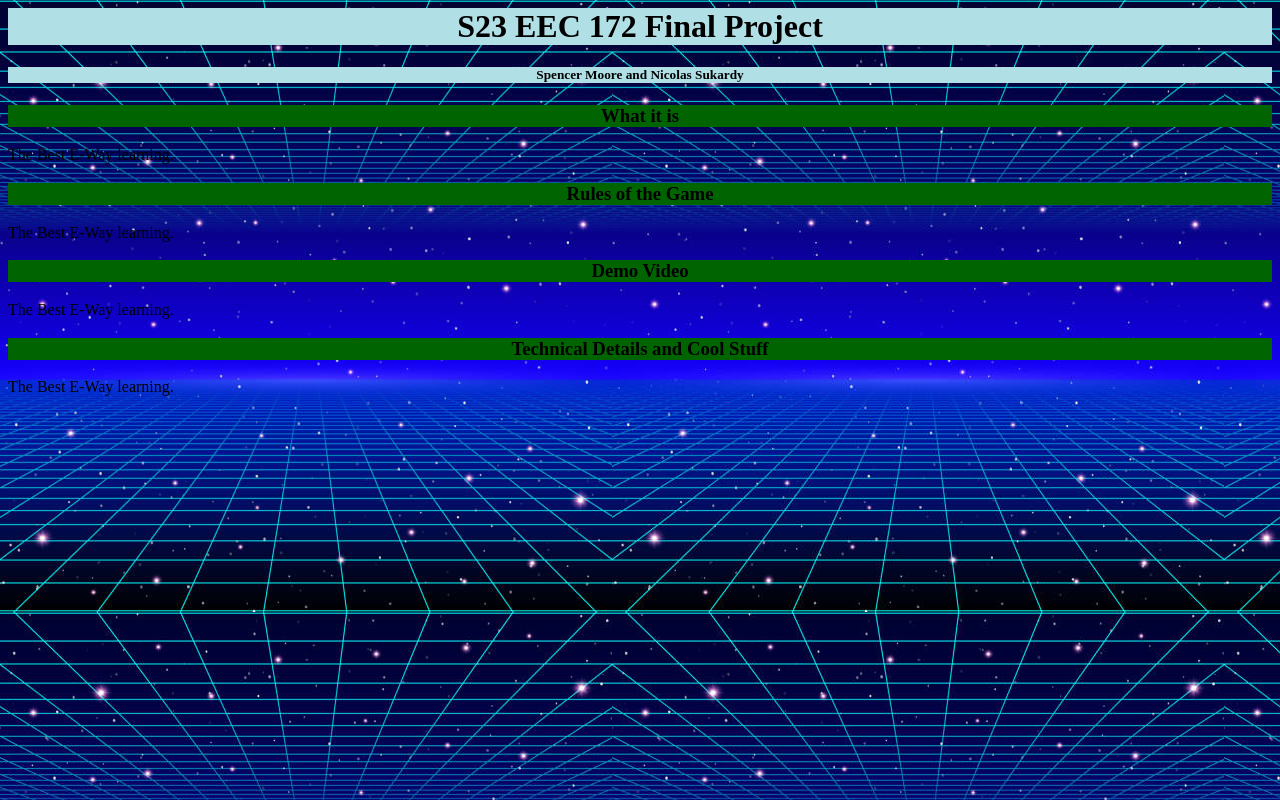
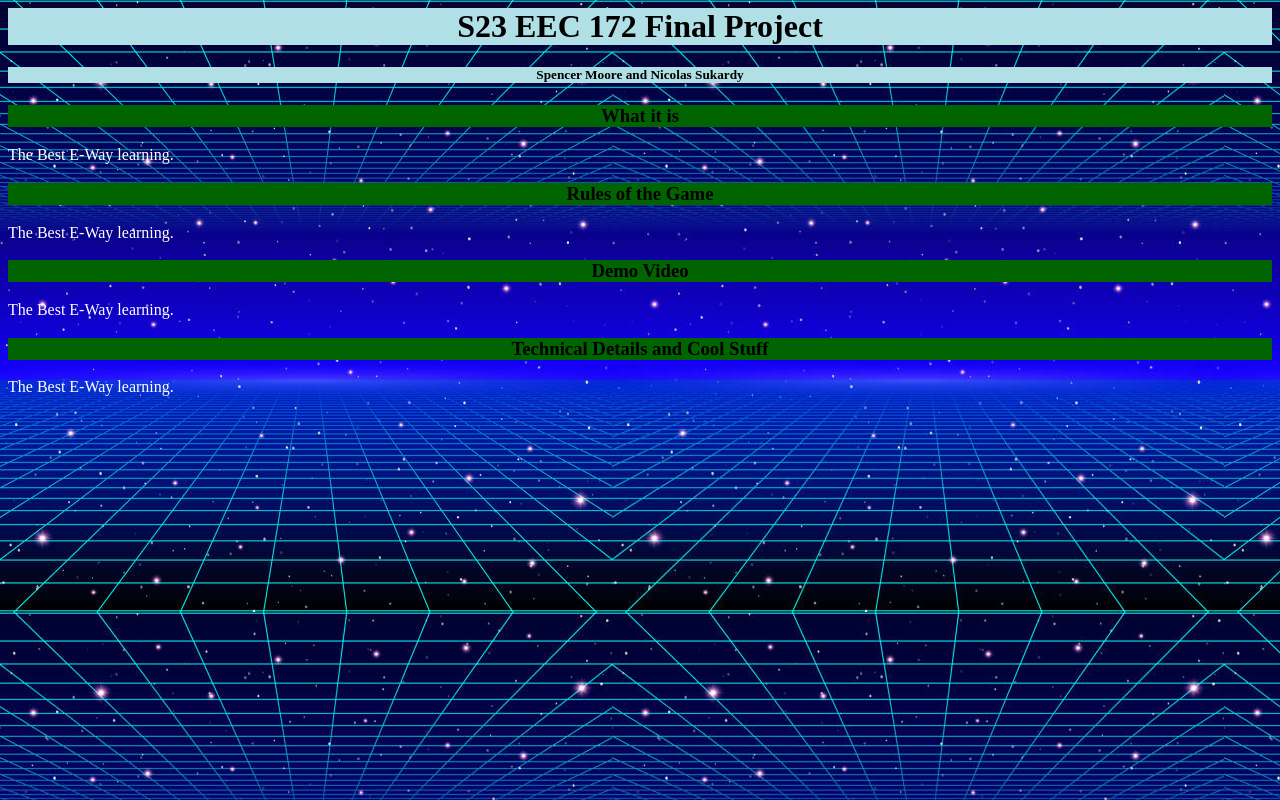
Before and after one commit to samooSpence/samooSpence.github.io, a plain HTML site: page index.html in a window 1280 px wide. Drawn offline with Linux system fonts and the light colour scheme.

Commit message:
Update index.html

```diff
--- a/index.html
+++ b/index.html
@@ -2,19 +2,19 @@
 <h5 style="background-color:powderblue;"><center>Spencer Moore and Nicolas Sukardy</h4>
 <h3 style="background-color:darkgreen;"><center>What it is</h3>
   <body>
-    <p>The Best E-Way learning.</p>
+    <p style="color: white;">The Best E-Way learning.</p>
  </body>
 <h3 style="background-color:darkgreen;"><center>Rules of the Game</h3>
   <body>
-    <p>The Best E-Way learning.</p>
+    <p style="color: white;">The Best E-Way learning.</p>
  </body>
 <h3 style="background-color:darkgreen;"><center>Demo Video</h3>
   <body>
-    <p>The Best E-Way learning.</p>
+    <p style="color: white;">The Best E-Way learning.</p>
  </body>
 <h3 style="background-color:darkgreen;"><center>Technical Details and Cool Stuff</h3>
   <body>
-    <p>The Best E-Way learning.</p>
+    <p style="color: white;">The Best E-Way learning.</p>
  </body>
 <style>
 body {
```
